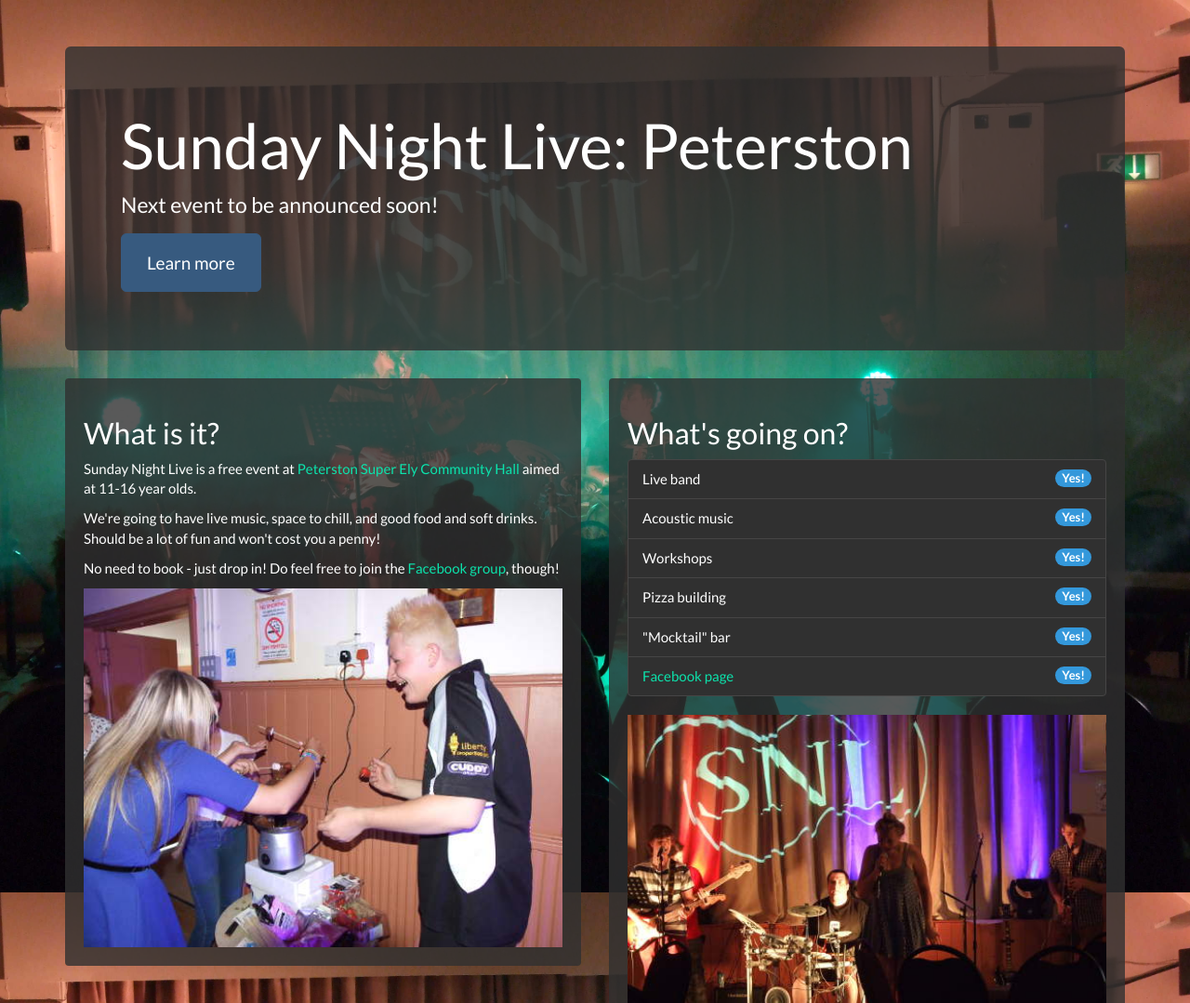
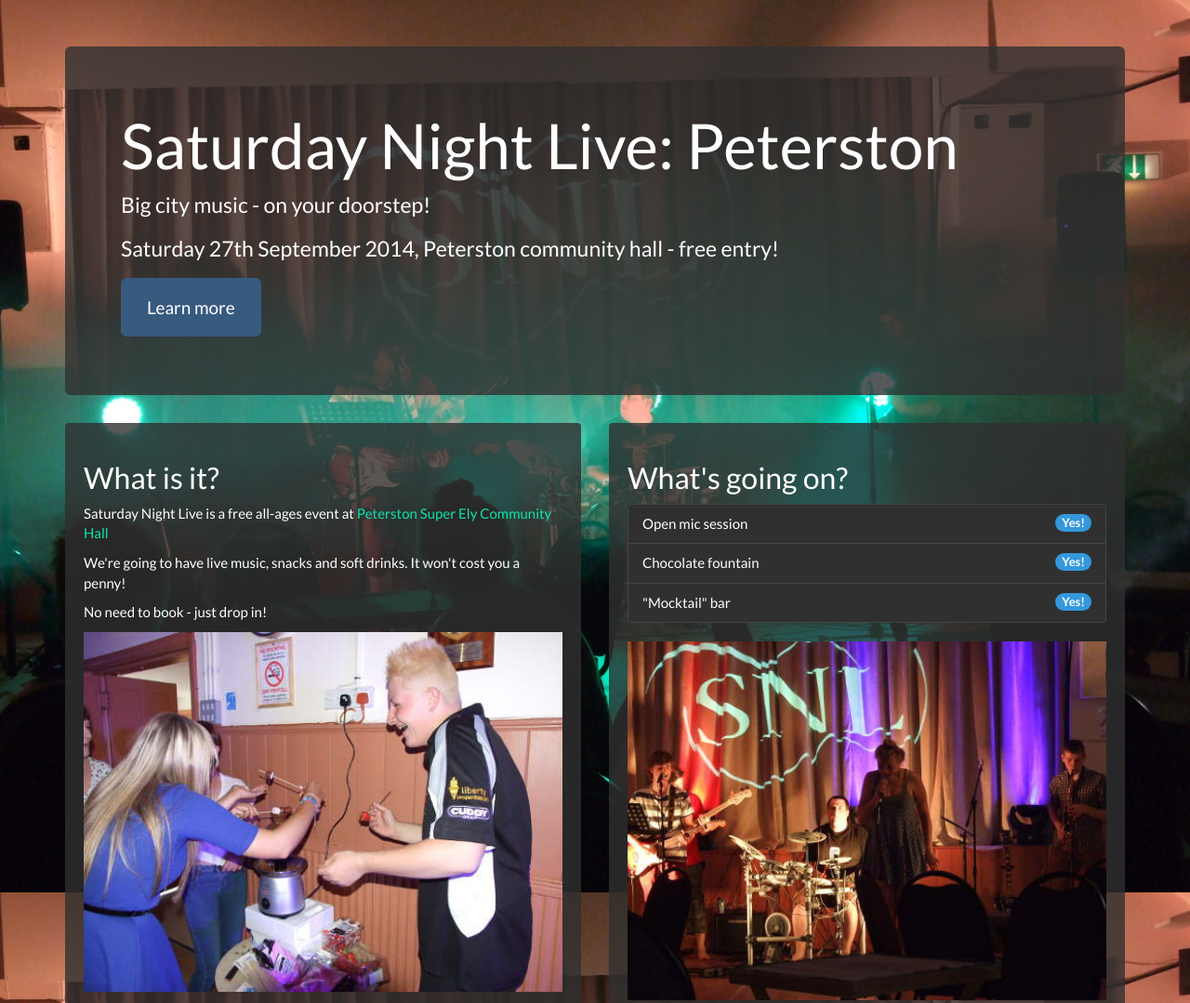
Before and after one commit to gavD/snlpeterston, a website: page index.html in a window 1280 px wide. Shown: the top 1079 px of the page at 93% size. Drawn offline with nearby package versions, Linux system fonts and the light colour scheme.

Commit message:
Update for september

```diff
--- a/index.html
+++ b/index.html
@@ -2,9 +2,9 @@
 <html lang="en">
 <head>
     <meta charset="utf-8">
-    <title>Sunday Night Live Peterston: free youth event</title>
+    <title>Saturday Night Live Peterston: free youth event</title>
     <meta name="viewport" content="width=device-width, initial-scale=1">
-    <meta name="description" content="Free youth event at Peterston Super Ely Community Hall, 22nd June, 7.30pm">
+    <meta name="description" content="Free youth event at Peterston Super Ely Community Hall, Saturday 27th September, 7.30pm">
     <link rel="stylesheet" href="css/bootstrap.css" media="screen">
     <link rel="stylesheet" href="css/bootswatch.min.css">
     <!-- HTML5 shim and Respond.js IE8 support of HTML5 elements and media queries -->
@@ -66,11 +66,12 @@
     <div class="row" id="top">
         <div class="col-lg-12">
             <div class="jumbotron">
-                <h1>Sunday Night Live: Peterston</h1>
+                <h1>Saturday Night Live: Peterston</h1>
                 <p class="lead">
-					Next event to be announced soon!
-					<!--Sunday 22nd June, 7.30pm, community hall - free live music event!-->
+					Big city music - on your doorstep!
 				</p>
+
+				<p>Saturday 27th September 2014, Peterston community hall - free entry!</p>
 
                 <p><a href="#whatisit" class="btn btn-primary btn-lg">Learn more</a></p>
             </div>
@@ -80,22 +81,13 @@
         <div class="col-lg-6">
 			<div class="well">
 				<h2 id="whatisit">What is it?</h2>
-				<p>Sunday Night Live is a free event at <a href="http://www.peterstonsuperely.org/#!facilities/c24jx">Peterston Super Ely Community Hall</a> aimed at 11-16 year olds.</p>
+				<p>Saturday Night Live is a free all-ages event at <a href="http://www.peterstonsuperely.org/#!facilities/c24jx">Peterston Super Ely Community Hall</a></p>
 
-				<p>We're going to have live music, space to chill, and good food and soft drinks. Should be a lot of fun and won't cost you a penny!</p>
-<!--
-				<p><a href="http://www.loudr.fm/release/the-still-small-voice/GA8T4"><img width="100" height="100" src="img/the-still-small-voice.png.500.jpg" alt="Sophie de Winter" class="fl"></a>
+				<p>We're going to have live music, snacks and soft drinks. It won't cost you a penny!</p>
 
-					The fantastic recording artist <strong>Sophie de Winter</strong> will be doing a live set - you can check her out <a href="http://open.spotify.com/artist/4YKUeXDvpF4qsvxokQEYNw">on Spotify</a> or <a href="http://www.loudr.fm/release/the-still-small-voice/GA8T4">loudr.fm</a>! We also have a rock band playing a diverse set of covers.</p>
-
-				<p style="clear:both"><img width="100" height="100" src="img/trophy.jpg" alt="SNL Peterston beatbox battle champ trophy" class="fr">We will have a beatbox workshop with Make Some Noise UK battle champion BeatMuppet, who will teach you the basics. If you're feeling brave, there will be a beatbox battle, and the winner will take home this sweet trophy!</p>
--->
-				<p>No need to book - just drop in! Do feel free to join the <a href="https://www.facebook.com/events/663427130379907">Facebook group</a>, though!</p>
+				<p>No need to book - just drop in!<!-- Do feel free to join the <a href="https://www.facebook.com/events/663427130379907">Facebook group</a>, though!--></p>
 
 				<img class="past" src="img/photo/DSCF3084.JPG" alt="Food" />
-
-
-
 			</div>
         </div>
         <div class="col-lg-6">
@@ -104,34 +96,21 @@
 				<ul class="list-group">
 					<li class="list-group-item">
 						<span class="badge alert-info">Yes!</span>
-						Live band
+						Open mic session
 					</li>
 					<li class="list-group-item">
 						<span class="badge alert-info">Yes!</span>
-						Acoustic music
-						<!--from <a href="http://www.loudr.fm/release/the-still-small-voice/GA8T4">Sophie de Winter</a> -->
-					</li>
-					<li class="list-group-item">
-						<span class="badge alert-info">Yes!</span>
-						Workshops
-					</li>
-					<!---->
-					<!--<li class="list-group-item">-->
-						<!--<span class="badge alert-info">Yes!</span>-->
-						<!--Beatbox battle tournament-->
-					<!--</li>-->
-					<li class="list-group-item">
-						<span class="badge alert-info">Yes!</span>
-						Pizza building
+						Chocolate fountain
 					</li>
 					<li class="list-group-item">
 						<span class="badge alert-info">Yes!</span>
 						"Mocktail" bar
 					</li>
-					<li class="list-group-item">
-						<span class="badge alert-info">Yes!</span>
-						<a href="https://www.facebook.com/events/663427130379907">Facebook page</a>
-					</li>
+					<!--<li class="list-group-item">-->
+						<!--<span class="badge alert-info">Yes!</span>-->
+						<!--<a href="https://www.facebook.com/events/663427130379907">Facebook page</a>-->
+					<!--</li>-->
+					<!---->
 				</ul>
 				<img class="past" src="img/photo/DSCF3089.JPG" alt="Music" />
 			</div>
@@ -146,7 +125,7 @@
 						<li class="pull-right"><a class="btn btn-success" href="#top">Back to top</a></li>
 					</ul>
 					<p>SNL Peterston is co-ordinated by <a href="https://www.facebook.com/groups/croesyparcsunday/?fref=ts">Croes-y-Parc Chapel</a></p>
-					<p><a title="SNL Peterston facebook page" href="https://www.facebook.com/events/663427130379907"><img src="img/facebook_32.png" width="32" height="32"></a></p>
+					<!--<p><a title="SNL Peterston facebook page" href="https://www.facebook.com/events/663427130379907"><img src="img/facebook_32.png" width="32" height="32"></a></p>-->
 				</div>
             </div>
         </div>
```
